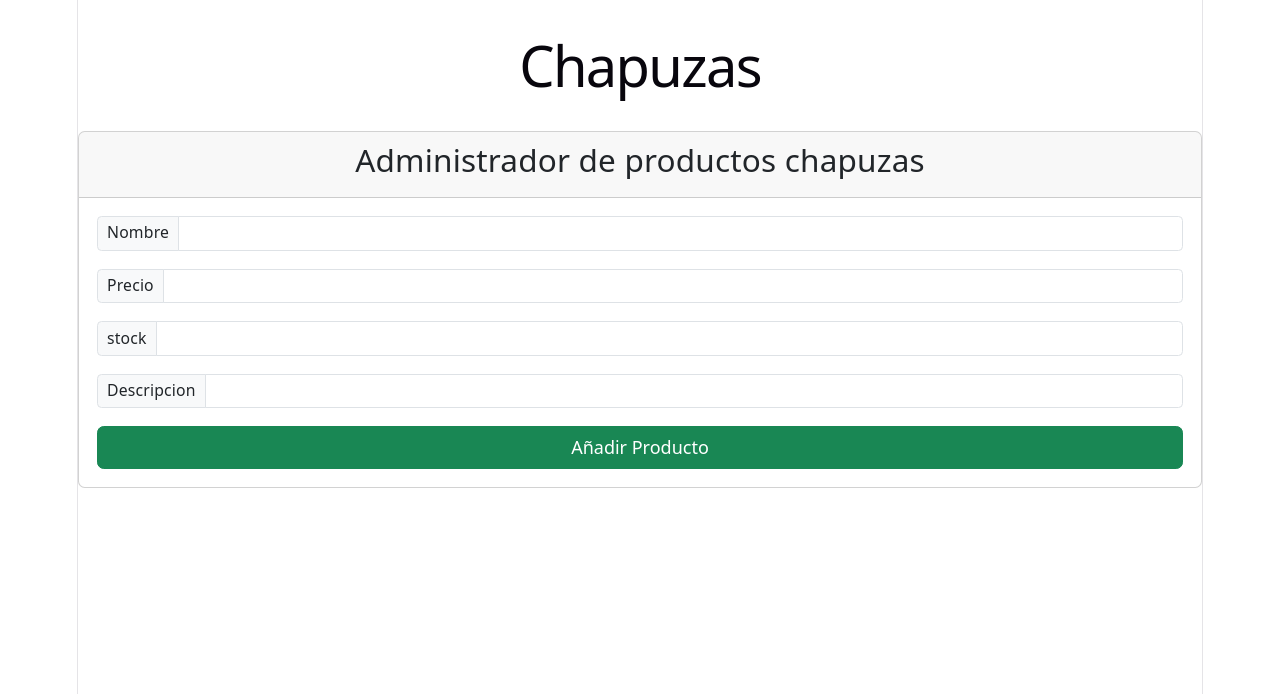
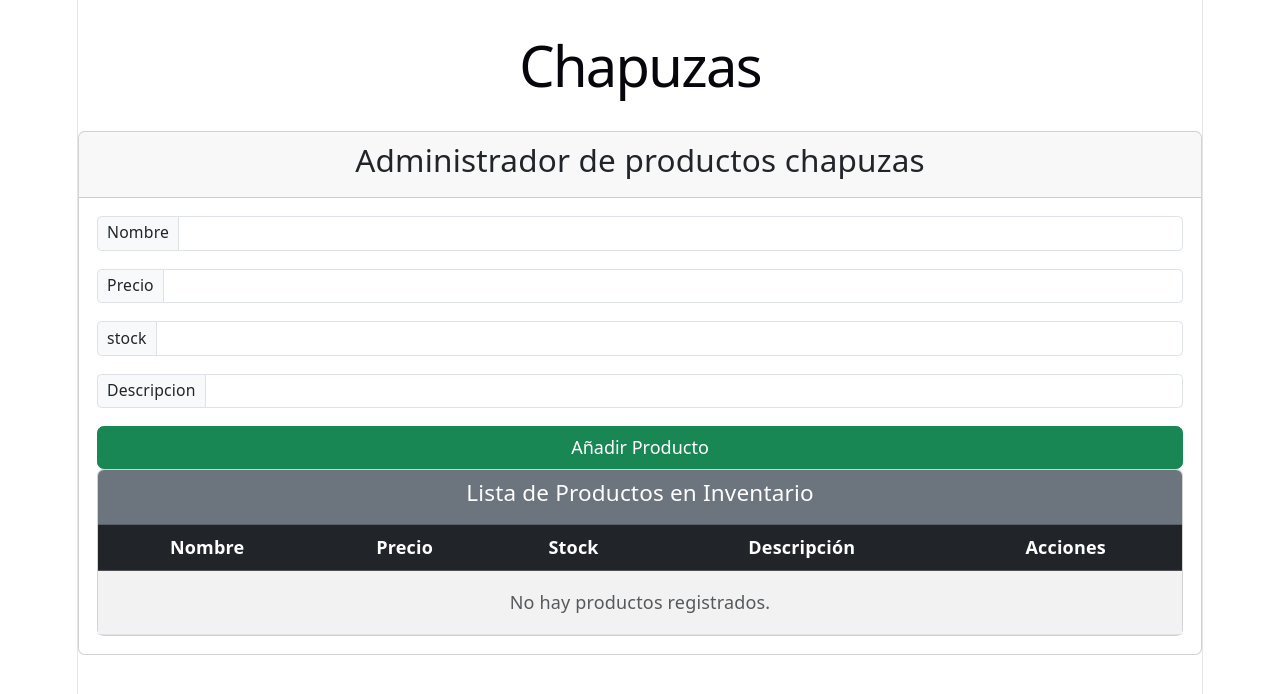
Before and after one commit to themonkeypoxx/Prueba-FB-e-IF, a React (Vite) app in the folder mi-crud/: page / in a window 1280 px wide. Shown: the top 694 px of the page. Built offline with nearby package versions, Linux system fonts and the light colour scheme.

Commit message:
Tabla (faltaría mejorar diseño y agregar edición)

```diff
--- a/mi-crud/src/ProductoRow.jsx
+++ b/mi-crud/src/ProductoRow.jsx
@@ -17,6 +17,14 @@ function ProductoRow({ producto, eliminarProducto }) {
                     Eliminar
                 </button>
             </td>
+            <td>
+                <button
+                    onClick={() => eliminarProducto(id)}
+                    className="btn btn-danger btn-sm"
+                >
+                    Editar
+                </button>
+            </td>
         </tr>
     );
 }
--- a/mi-crud/src/TEST.jsx
+++ b/mi-crud/src/TEST.jsx
@@ -85,8 +85,43 @@ function TEST(){
                     <button onClick={agregarProducto} className="btn btn-success w-100">
                         Añadir Producto
                     </button>
+                    <div className="card">
+                <div className="card-header bg-secondary text-white">
+                    <h5>Lista de Productos en Inventario</h5>
+                </div>
+                        <div className="card-body p-0">
+                            <table className="table table-striped table-hover mb-0">
+                                <thead className="table-dark">
+                                    <tr>
+                                        <th>Nombre</th>
+                                        <th>Precio</th>
+                                        <th>Stock</th>
+                                        <th>Descripción</th>
+                                        <th>Acciones</th>
+                                    </tr>
+                                </thead>
+                                <tbody>
+                                    {
+                                        productos.length === 0 ? (
+                                            <tr>
+                                                <td colSpan="5" className="text-center text-muted p-3">No hay productos registrados.</td>
+                                            </tr>
+                                        ) : (
+                                            productos.map((producto) => (
+                                                <ProductoRow
+                                                    key={producto.id}
+                                                    producto={producto}
+                                                    eliminarProducto={eliminarProducto}
+                                                />
+                                            ))
+                                        )
+                                    }
+                                </tbody>
+                            </table>
+                        </div>
                     </div>
                 </div>
+            </div>
         </>
     );
 };
```
